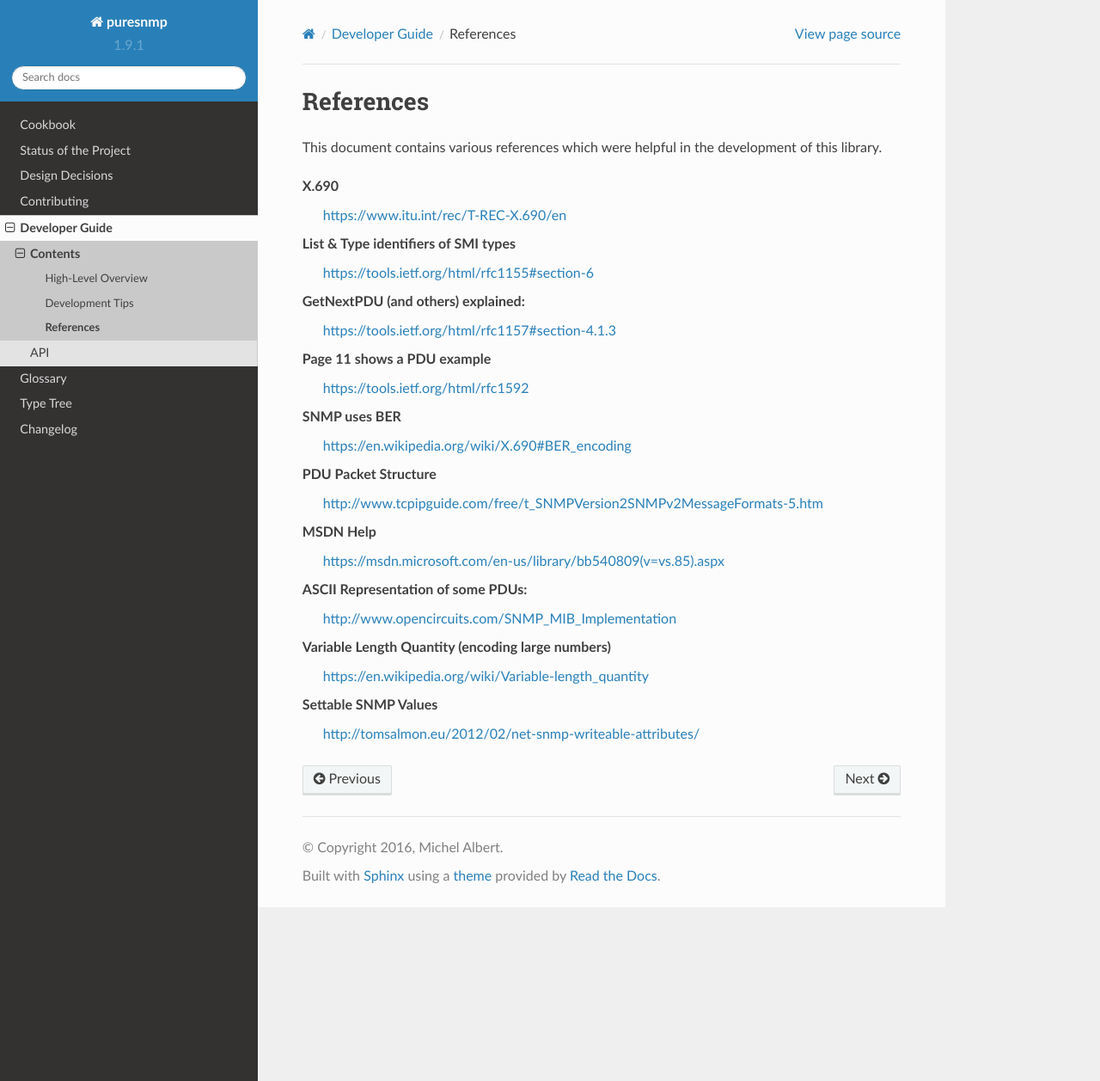
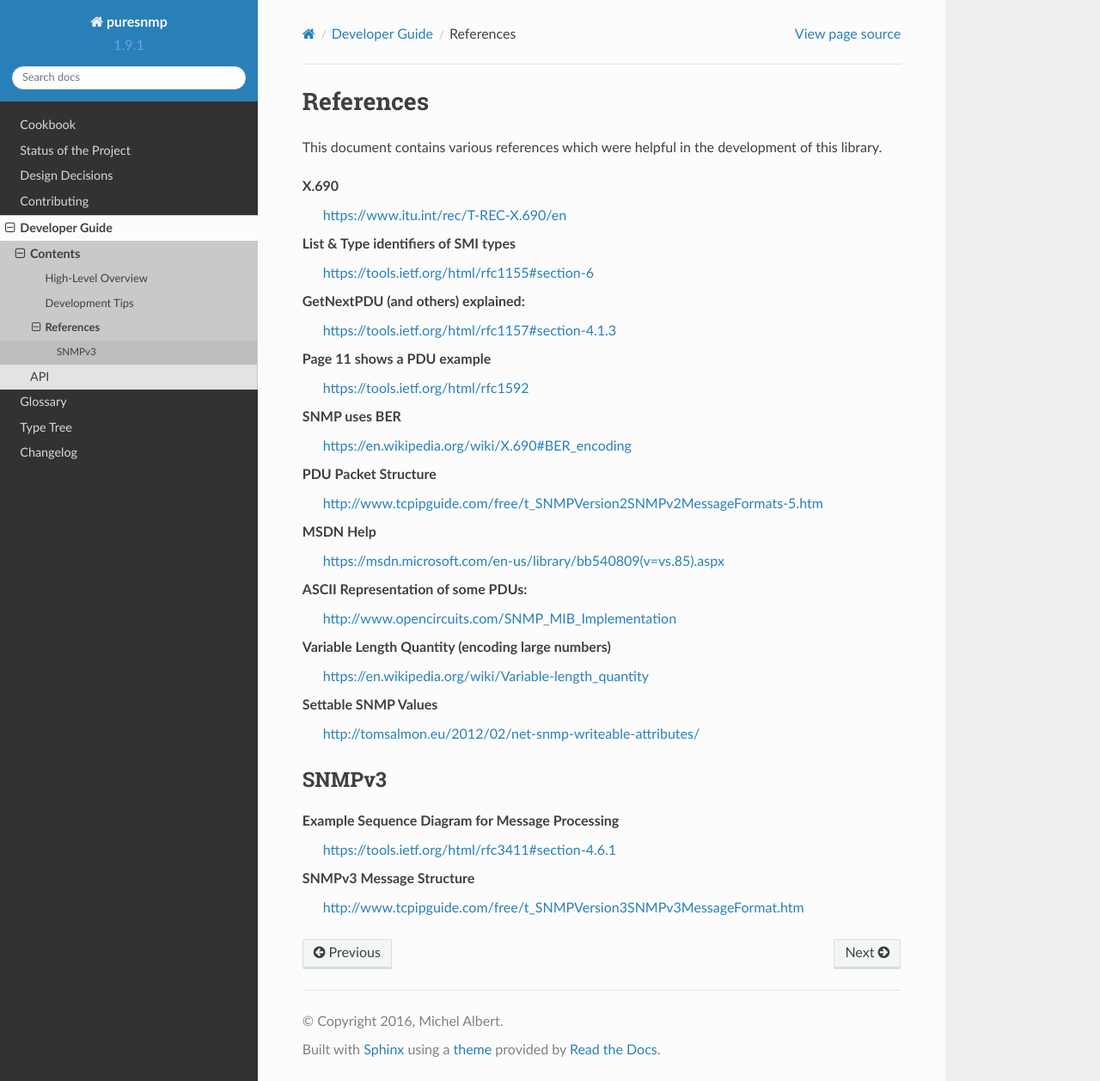
Before and after one commit to exhuma/puresnmp, a Sphinx documentation site: the page built from docs/developer_guide/references.rst, in a window 1280 px wide and 1257 px high. Shown: the whole window at 86% size. Built offline with Sphinx 7.4.7 and the Read the Docs theme 2.0.0, drawn with Linux system fonts in a browser that asks for light colours.

Commit message:
Add links to SNMPv3 examples

```diff
--- a/docs/developer_guide/references.rst
+++ b/docs/developer_guide/references.rst
@@ -40,3 +40,13 @@ Variable Length Quantity (encoding large numbers)
 
 Settable SNMP Values
     http://tomsalmon.eu/2012/02/net-snmp-writeable-attributes/
+
+
+SNMPv3
+------
+
+Example Sequence Diagram for Message Processing
+    https://tools.ietf.org/html/rfc3411#section-4.6.1
+
+SNMPv3 Message Structure
+    http://www.tcpipguide.com/free/t_SNMPVersion3SNMPv3MessageFormat.htm
```
